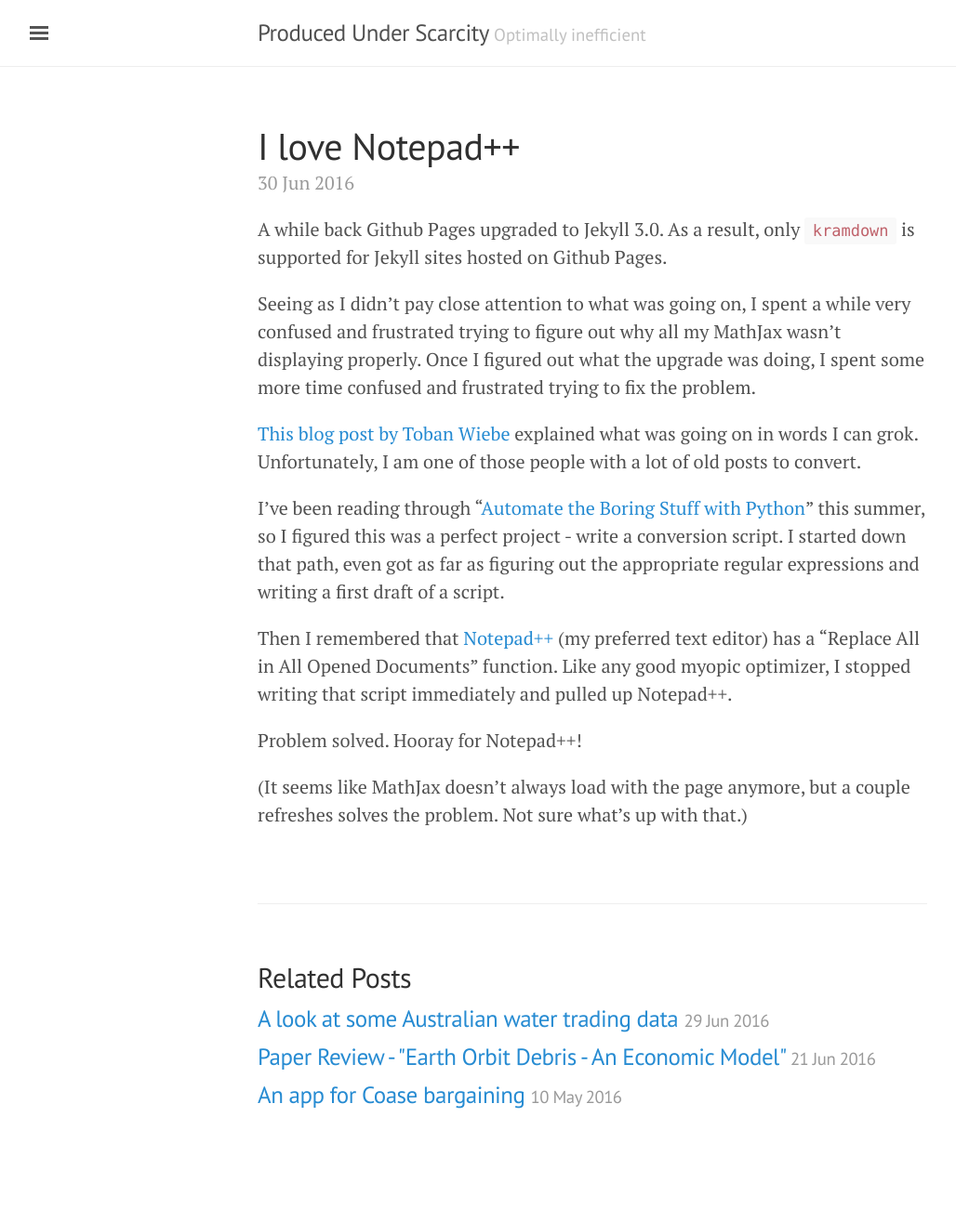
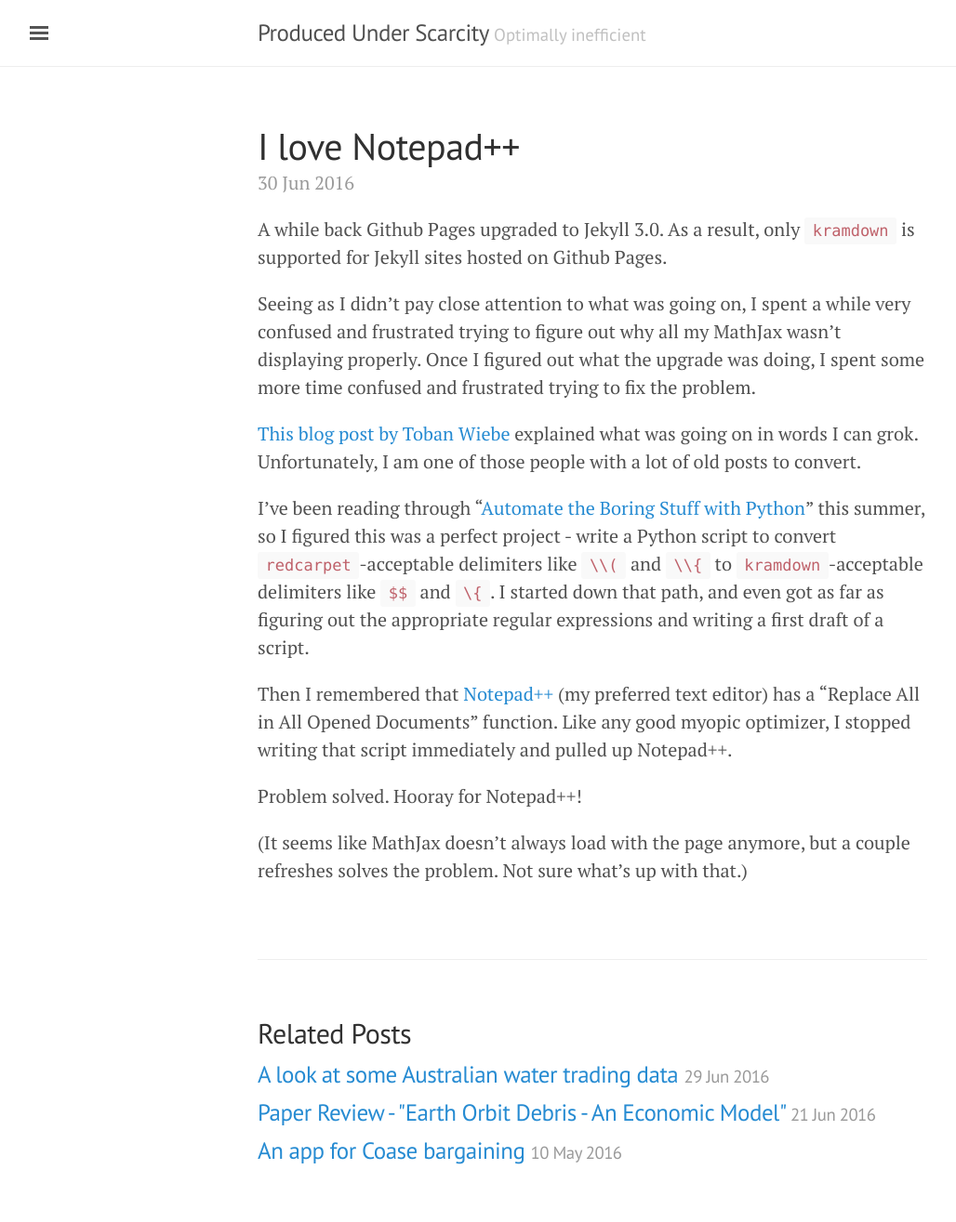
Before and after one commit to akhilrao/akhilrao.github.io, a Jekyll site: the page built from _posts/2016-06-30-i-love-npp.md, in a window 1280 px wide. Shown: the whole page at 93% size, without its empty margins (3-1031 px from the left). Built offline with Jekyll 4.4.1, drawn with Linux system fonts in a browser that asks for light colours; before the commit the page ends 1255 px from its top, so only the background shows below that.

Commit message:
small fixes

```diff
--- a/_layouts/default.html
+++ b/_layouts/default.html
@@ -50,3 +50,5 @@
 <script type="text/javascript"
     src="http://cdn.mathjax.org/mathjax/latest/MathJax.js?config=TeX-AMS-MML_HTMLorMML">
 </script>
+
+{% include comments.html %}
--- a/_posts/2016-06-30-i-love-npp.md
+++ b/_posts/2016-06-30-i-love-npp.md
@@ -17,7 +17,7 @@ Seeing as I didn't pay close attention to what was going on, I spent a while ver
 
 [This blog post by Toban Wiebe](http://tobanwiebe.com/blog/2016/02/mathjax-kramdown) explained what was going on in words I can grok. Unfortunately, I am one of those people with a lot of old posts to convert.
 
-I've been reading through "[Automate the Boring Stuff with Python](https://automatetheboringstuff.com/)" this summer, so I figured this was a perfect project - write a conversion script. I started down that path, even got as far as figuring out the appropriate regular expressions and writing a first draft of a script.
+I've been reading through "[Automate the Boring Stuff with Python](https://automatetheboringstuff.com/)" this summer, so I figured this was a perfect project - write a Python script to convert `redcarpet`-acceptable delimiters like `\\(` and `\\{` to `kramdown`-acceptable delimiters like `$$` and `\{`. I started down that path, and even got as far as figuring out the appropriate regular expressions and writing a first draft of a script.
 
 Then I remembered that [Notepad++](https://notepad-plus-plus.org/) (my preferred text editor) has a "Replace All in All Opened Documents" function. Like any good myopic optimizer, I stopped writing that script immediately and pulled up Notepad++.
 
```
Also changed, not shown: 1 other file.
